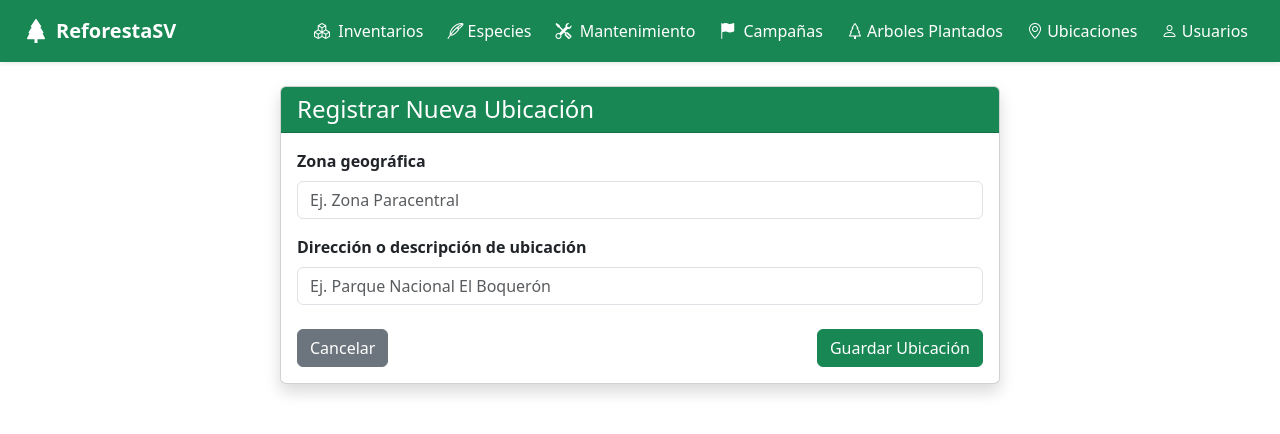
After one commit to andrealuvjk/Proyecto-ReforestaSV, a Django app: page /campanias/ubicaciones/crear/ in a window 1280 px wide. The commit adds this page. Shown: the top 434 px of the page. Run offline with Django 5.2, Linux system fonts and the light colour scheme.

Commit message:
Se agrego ubicacion con CRUD funcional

```diff
--- a/campanias/forms.py
+++ b/campanias/forms.py
@@ -1,5 +1,6 @@
 from django import forms
 from .models import Campania
+from .models import Ubicacion, Campania
 
 class CampaniaForm(forms.ModelForm):
     class Meta:
@@ -12,3 +13,19 @@ class CampaniaForm(forms.ModelForm):
             'fecha_inicio': forms.DateInput(attrs={'class': 'form-control', 'type': 'date'}),
             'fecha_fin': forms.DateInput(attrs={'class': 'form-control', 'type': 'date'}),
         }
+
+
+
+
+class UbicacionForm(forms.ModelForm):
+    class Meta:
+        model = Ubicacion
+        fields = ['zona', 'ubicacion']
+        labels = {
+            'zona': 'Zona geográfica',
+            'ubicacion': 'Dirección o descripción de ubicación',
+        }
+        widgets = {
+            'zona': forms.TextInput(attrs={'class': 'form-control', 'placeholder': 'Ej. Zona Paracentral'}),
+            'ubicacion': forms.TextInput(attrs={'class': 'form-control', 'placeholder': 'Ej. Parque Nacional El Boquerón'}),
+        }
--- /dev/null
+++ b/campanias/templates/ubicacion/ubicacion_form.html
@@ -0,0 +1,32 @@
+{% extends 'base.html' %}
+{% block content %}
+<div class="container mt-4">
+    <div class="row justify-content-center">
+        <div class="col-md-8">
+            <div class="card shadow">
+                <div class="card-header bg-success text-white">
+                    <h4 class="mb-0">{% if editando %}Editar Ubicación{% else %}Registrar Nueva Ubicación{% endif %}</h4>
+                </div>
+                <div class="card-body">
+                    <form method="POST">
+                        {% csrf_token %}
+                        {% for field in form %}
+                            <div class="mb-3">
+                                <label for="{{ field.id_for_label }}" class="form-label fw-bold">{{ field.label }}</label>
+                                {{ field }}
+                                {% for error in field.errors %}
+                                    <div class="text-danger small mt-1">{{ error }}</div>
+                                {% endfor %}
+                            </div>
+                        {% endfor %}
+                        <div class="d-flex justify-content-between mt-4">
+                            <a href="{% url 'campanias:ubicacion_list' %}" class="btn btn-secondary">Cancelar</a>
+                            <button type="submit" class="btn btn-success">Guardar Ubicación</button>
+                        </div>
+                    </form>
+                </div>
+            </div>
+        </div>
+    </div>
+</div>
+{% endblock %}
--- a/campanias/urls.py
+++ b/campanias/urls.py
@@ -9,4 +9,10 @@ urlpatterns = [
     path('crear/', views.crear_campania, name='crear_campania'),
     path('editar/<int:pk>/', views.editar_campania, name='editar_campania'),
     path('eliminar/<int:pk>/', views.eliminar_campania, name='eliminar_campania'),
+
+    # NUEVAS URLs de Ubicaciones
+    path('ubicaciones/', views.ubicacion_list, name='ubicacion_list'),
+    path('ubicaciones/crear/', views.ubicacion_create, name='ubicacion_create'),
+    path('ubicaciones/editar/<int:pk>/', views.ubicacion_update, name='ubicacion_update'),
+    path('ubicaciones/eliminar/<int:pk>/', views.ubicacion_delete, name='ubicacion_delete')
 ]
--- a/campanias/views.py
+++ b/campanias/views.py
@@ -1,4 +1,9 @@
-from django.shortcuts import render
+from django.shortcuts import render, redirect, get_object_or_404
+from django.contrib import messages
+from django.db.models import ProtectedError
+from django.db import IntegrityError
+from .models import Campania, Ubicacion
+from .forms import CampaniaForm, UbicacionForm
 
 # Create your views here.
 from .models import Campania
@@ -11,13 +16,6 @@ def prueba_herencia(request):
     return render(request, 'campanias/campania_list.html', {
         'campanias': campanias
     })
-
-from django.shortcuts import render, redirect, get_object_or_404
-from django.contrib import messages
-from django.db.models import ProtectedError
-from django.db import IntegrityError
-from .models import Campania
-from .forms import CampaniaForm
 
 # Tu vista para mostrar la lista
 def prueba_herencia(request):
@@ -78,3 +76,51 @@ def eliminar_campania(request, pk):
     return render(request, 'campanias/campania_confirm_delete.html', {
         'campania': campania
     })
+
+# --- VISTAS DE UBICACIONES ---
+
+def ubicacion_list(request):
+    ubicaciones = Ubicacion.objects.all()
+    return render(request, 'ubicacion/ubicacion_list.html', {'ubicaciones': ubicaciones})
+
+def ubicacion_create(request):
+    if request.method == 'POST':
+        form = UbicacionForm(request.POST)
+        if form.is_valid():
+            form.save()
+            messages.success(request, '¡Ubicación registrada exitosamente!')
+            return redirect('campanias:ubicacion_list')
+    else:
+        form = UbicacionForm()
+    return render(request, 'ubicacion/ubicacion_form.html', {'form': form})
+
+def ubicacion_update(request, pk):
+    ubicacion = get_object_or_404(Ubicacion, pk=pk)
+    if request.method == 'POST':
+        form = UbicacionForm(request.POST, instance=ubicacion)
+        if form.is_valid():
+            form.save()
+            messages.success(request, '¡Ubicación actualizada correctamente!')
+            return redirect('campanias:ubicacion_list')
+    else:
+        form = UbicacionForm(instance=ubicacion)
+    return render(request, 'ubicacion/ubicacion_form.html', {'form': form, 'editando': True})
+
+def ubicacion_delete(request, pk):
+    ubicacion = get_object_or_404(Ubicacion, pk=pk)
+
+    if request.method == 'POST':
+        # Verificamos si la ubicación ya está siendo usada en inventarios o campañas
+        if ubicacion.inventarios.exists(): # Asumiendo related_name='inventarios'
+            messages.error(request, 'No se puede eliminar esta ubicación porque ya está asignada a uno o más inventarios.')
+            return redirect('campanias:ubicacion_list')
+
+        try:
+            ubicacion.delete()
+            messages.success(request, '¡Ubicación eliminada correctamente!')
+        except (ProtectedError, IntegrityError):
+            messages.error(request, 'No se puede eliminar esta ubicación porque tiene registros vinculados.')
+
+        return redirect('campanias:ubicacion_list')
+
+    return render(request, 'ubicacion/ubicacion_confirm_delete.html', {'ubicacion': ubicacion})
--- a/inventarios/models.py
+++ b/inventarios/models.py
@@ -43,7 +43,7 @@ class Inventario(models.Model):
     imagen = models.ImageField(upload_to='inventarios_imgs/', blank=True, null=True)
     ubicacion = models.ForeignKey(
         'campanias.Ubicacion',
-        on_delete=models.CASCADE,
+       on_delete=models.PROTECT,
         db_column='ubicacion_id',
         related_name='inventarios'
     )
--- a/templates/base.html
+++ b/templates/base.html
@@ -60,6 +60,12 @@
                             <i class="bi bi-tree"></i> Arboles Plantados
                         </a>
                     </li>
+
+                     <li class="nav-item">
+                        <a class="nav-link text-white px-2" href="{% url 'campanias:ubicacion_list' %}">
+                            <i class="bi bi-geo-alt"></i> Ubicaciones
+                        </a>
+                    </li>
                     <li class="nav-item">
                         <a class="nav-link text-white px-2" href="{% url 'usuarios:usuarios' %}">
                             <i class="bi bi-person"></i> Usuarios
```
Also changed, not shown: campanias/templates/ubicacion/ubicacion_confirm_delete.html (added, +24 -0 lines), campanias/templates/ubicacion/ubicacion_list.html (added, +45 -0 lines), inventarios/migrations/0005_alter_inventario_ubicacion.py (added).
